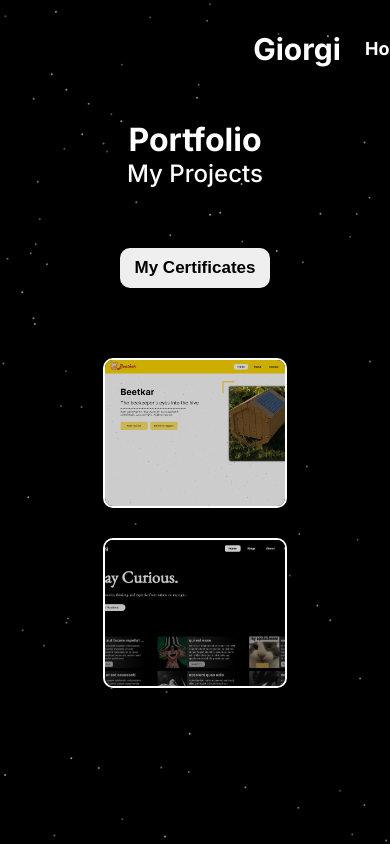
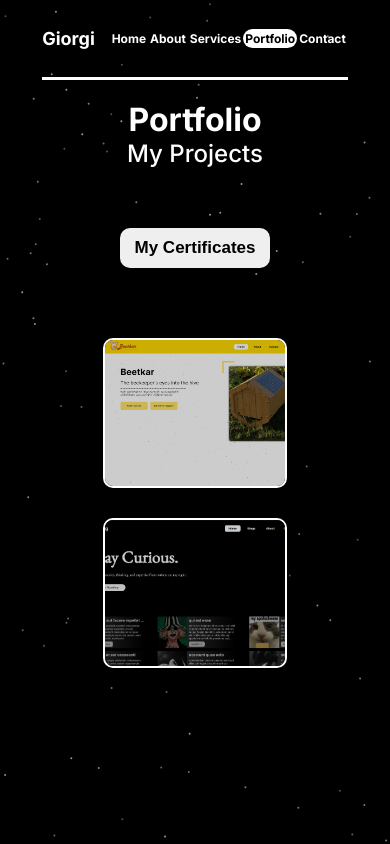
Before and after one commit to RyuKam1/portfolio-website, a Next.js app: page /portfolio in a window 390 px wide. Shown: the top 844 px of the page. Built offline with nearby package versions, Linux system fonts and the light colour scheme.

Commit message:
Made Navbar Responsive

```diff
--- a/src/components/navbar/navLink/navLink.module.css
+++ b/src/components/navbar/navLink/navLink.module.css
@@ -21,3 +21,17 @@
 .active:hover {
   background-color: #c4c4c4;
 }
+
+@media only screen and (max-width: 690px) {
+  .container {
+    min-width: 50px;
+    padding: 3px;
+  }
+}
+
+@media only screen and (max-width: 400px) {
+  .container {
+    min-width: 30px;
+    padding: 2px;
+  }
+}
--- a/src/components/navbar/navbar.module.css
+++ b/src/components/navbar/navbar.module.css
@@ -29,3 +29,64 @@
   font-size: 30px;
   transition: ease-in-out 0.5s;
 }
+
+/* Add media queries for responsiveness */
+
+@media only screen and (max-width: 1200px) {
+  .container {
+    margin: 0 20vh;
+    height: 80px;
+  }
+  .links {
+    gap: 10px;
+    font-size: 16px;
+  }
+  .logo {
+    font-size: 24px;
+  }
+}
+
+/* For screens smaller than 768px (tablets and mobile devices) */
+@media only screen and (max-width: 960px) {
+  .container {
+    margin: 0 10vh;
+    height: 80px;
+  }
+  .links {
+    gap: 10px;
+    font-size: 14px;
+  }
+  .logo {
+    font-size: 24px;
+  }
+}
+
+/* For screens smaller than 480px (small mobile devices) */
+@media only screen and (max-width: 790px) {
+  .container {
+    margin: 0 5vh;
+    height: 80px;
+  }
+  .links {
+    gap: 5px;
+    font-size: 14px;
+  }
+  .logo {
+    font-size: 24px;
+  }
+}
+
+@media only screen and (max-width: 690px) {
+  .container {
+    margin: 0 5vh;
+    height: 80px;
+  }
+  .links {
+    gap: 5px;
+    font-size: 12px;
+    gap: 0px;
+  }
+  .logo {
+    font-size: 18px;
+  }
+}
```
Lines whose indentation alone changed are shown as unchanged.
